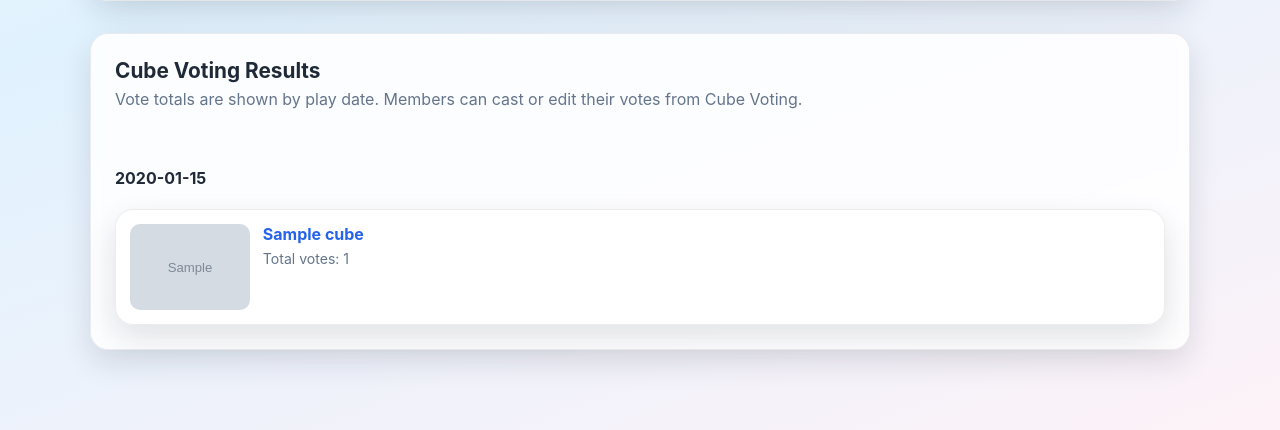
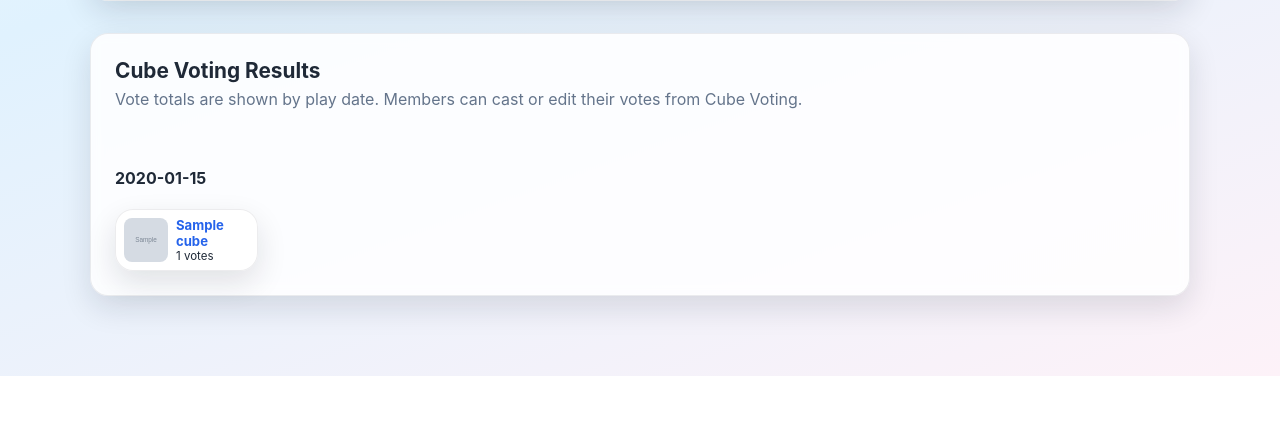
Before and after one commit to orwiad10/walter, a Flask app: page /leagues/1 in a window 1280 px wide. Shown: the part 622-1052 px from the top of the page. After the commit the page ends 998 px from the top, so only its background shows below. Run offline with Flask 3, Linux system fonts and the light colour scheme; a user stored in the database is signed in; tables that the repository leaves empty hold one stand-in row (values such as "Sample post"); grey boxes marked "Sample" are stand-in pictures.

Commit message:
Condense league cube voting result cards

```diff
--- a/app/static/style.css
+++ b/app/static/style.css
@@ -2339,6 +2339,53 @@ html[data-theme="dark"] .tournament-control-box .rounds-form {
   grid-template-columns: repeat(auto-fit, minmax(220px, 1fr));
 }
 
+.compact-cube-grid {
+  grid-template-columns: repeat(auto-fill, minmax(132px, 1fr));
+  gap: 8px;
+}
+
+.compact-cube-grid .cube-result-card {
+  display: grid;
+  grid-template-columns: 44px minmax(0, 1fr);
+  align-items: center;
+  gap: 8px;
+  min-height: 60px;
+  padding: 8px;
+}
+
+.compact-cube-grid .cube-result-image {
+  width: 44px;
+  height: 44px;
+  border-radius: 8px;
+}
+
+.compact-cube-grid .cube-result-card--text-only {
+  grid-template-columns: minmax(0, 1fr);
+}
+
+.compact-cube-grid .cube-result-body {
+  display: flex;
+  min-width: 0;
+  flex-direction: column;
+  gap: 2px;
+}
+
+.compact-cube-grid .cube-result-body h3 {
+  display: -webkit-box;
+  margin: 0;
+  overflow: hidden;
+  -webkit-box-orient: vertical;
+  -webkit-line-clamp: 2;
+  font-size: 0.82rem;
+  line-height: 1.15;
+}
+
+.compact-cube-grid .cube-result-votes {
+  color: var(--muted);
+  font-size: 0.72rem;
+  line-height: 1;
+}
+
 .cube-preview-card {
   display: grid;
   grid-template-columns: minmax(92px, 120px) minmax(0, 1fr);
--- a/app/templates/league_view.html
+++ b/app/templates/league_view.html
@@ -65,11 +65,11 @@
       {% if available %}
       <div class="league-card-grid cube-card-grid compact-cube-grid">
         {% for cube in cubes if cube.id in available %}
-        <article class="league-card cube-preview-card">
-          {% if cube.image_url %}<img class="cube-preview-image" src="{{ cube.image_url }}" alt="{{ cube.title }} preview" loading="lazy">{% endif %}
-          <div class="cube-preview-body">
+        <article class="league-card cube-preview-card cube-result-card{% if not cube.image_url %} cube-result-card--text-only{% endif %}">
+          {% if cube.image_url %}<img class="cube-preview-image cube-result-image" src="{{ cube.image_url }}" alt="{{ cube.title }} preview" loading="lazy">{% endif %}
+          <div class="cube-preview-body cube-result-body">
             <h3><a href="{{ cube.cube_cobra_url }}" target="_blank" rel="noopener noreferrer">{{ cube.title }}</a></h3>
-            <p class="muted-text">Total votes: {{ cube_vote_totals.get((play_date.id, cube.id), 0) }}</p>
+            <span class="cube-result-votes">{{ cube_vote_totals.get((play_date.id, cube.id), 0) }} votes</span>
           </div>
         </article>
         {% endfor %}
```
